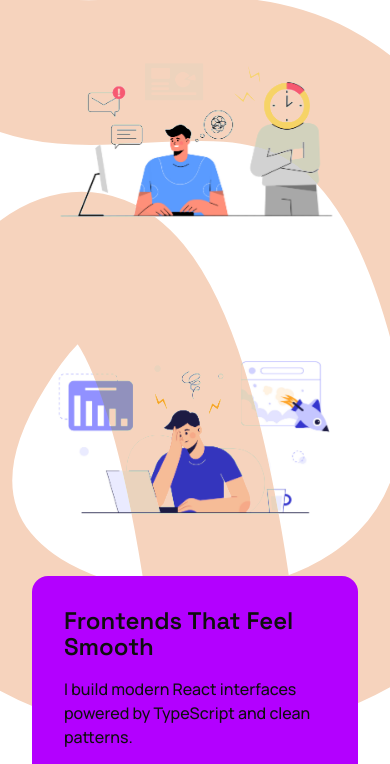
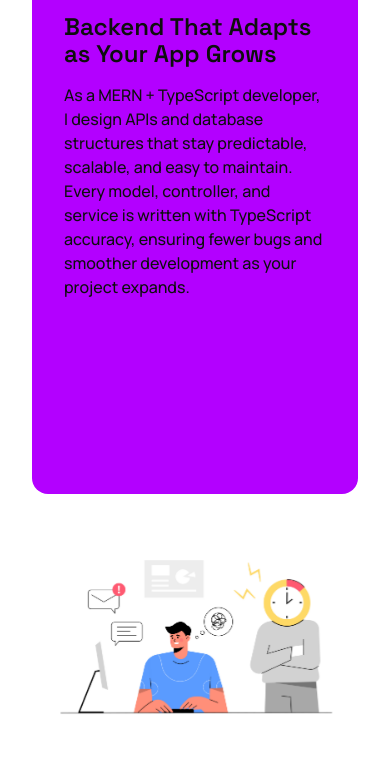
Before and after one commit to Ajith66310/portfolio, a React (Vite) app in the folder frontend/: page / in a window 390 px wide. Shown: the part 1479-2243 px from the top of the page. Built offline with nearby package versions, Linux system fonts and the light colour scheme; a web font is replaced by a local one.

Commit message:
fix: update SVG positioning and responsiveness for improved layout and visibility

```diff
--- a/frontend/src/Home.tsx
+++ b/frontend/src/Home.tsx
@@ -15,11 +15,13 @@ gsap.registerPlugin(ScrollTrigger);
 
 const Home = () => {
   useEffect(() => {
+    // 1. Initialize Lenis
     const lenis = new Lenis({
       duration: 1.2,
       easing: (t) => Math.min(1, 1.001 - Math.pow(2, -10 * t)),
     });
 
+    // 2. Sync Lenis with ScrollTrigger
     lenis.on("scroll", ScrollTrigger.update);
 
     const tickerCb = (time: number) => {
@@ -28,15 +30,15 @@ const Home = () => {
     gsap.ticker.add(tickerCb);
     gsap.ticker.lagSmoothing(0);
 
-    // SVG Logic Fix
+    // 3. Setup SVG Animation
     const isMobile = window.matchMedia("(max-width: 1000px)").matches;
     const pathId = isMobile ? "stroke-path-mobile" : "stroke-path-desktop";
     const path = document.getElementById(pathId);
 
     if (path instanceof SVGPathElement) {
-      // Ensure we get the fresh length
       const pathLength = path.getTotalLength();
 
+      // Initial state
       gsap.set(path, {
         strokeDasharray: pathLength,
         strokeDashoffset: pathLength
@@ -48,18 +50,19 @@ const Home = () => {
         scrollTrigger: {
           trigger: ".spotlight",
           start: "top top",
-          // Push end slightly further for mobile to ensure "fullness"
-          end: isMobile ? "bottom+=5% bottom" : "bottom bottom",
-          scrub: 0.5, // Added slight smoothing for mobile jitter
-          invalidateOnRefresh: true,
+          end: "bottom bottom",
+          scrub: true,
+          invalidateOnRefresh: true, // Recalculates if window resizes
         },
       });
     }
 
+    // 4. Force a refresh after a small delay to ensure layout is painted
     const refreshTimeout = setTimeout(() => {
       ScrollTrigger.refresh();
     }, 500);
 
+    // 5. Cleanup
     return () => {
       gsap.ticker.remove(tickerCb);
       lenis.destroy();
@@ -68,10 +71,15 @@ const Home = () => {
     };
   }, []);
 
+  // Recalculate ScrollTrigger on full page load (important for mobile images)
   useEffect(() => {
-    const handleLoad = () => ScrollTrigger.refresh();
+    const handleLoad = () => {
+      ScrollTrigger.refresh();
+    };
+
     window.addEventListener("load", handleLoad);
     window.addEventListener("resize", handleLoad);
+
     return () => {
       window.removeEventListener("load", handleLoad);
       window.removeEventListener("resize", handleLoad);
@@ -81,7 +89,9 @@ const Home = () => {
   return (
     <>
       <ScreenWarning />
-      <a href={img.cv} download className="btn-download">Download CV</a>
+      <a href={img.cv} download className="btn-download">
+        Download CV
+      </a>
 
       <button
         className="btn-scroll-top animate-bounce"
@@ -92,61 +102,106 @@ const Home = () => {
 
       <section className="hero">
         <TextAnimation animateOnScroll>
-          <h1>Hi, I'm Ajith K V — I build digital products that feel effortless, look modern, and scale without drama.</h1>
+          <h1>
+            Hi, I'm Ajith K V — I build digital products that feel effortless,
+            look modern, and scale without drama.
+          </h1>
         </TextAnimation>
       </section>
 
       <section className="spotlight">
         <div className="rows">
           <div className="img">
-            <img src={img.img1} alt="Database" />
+            <img src={img.img1} alt="Database concept visual" />
           </div>
         </div>
 
         <div className="rows">
           <div className="col">
             <div className="card">
-              <h2>Backend That Adapts</h2>
-              <p>As a MERN + TypeScript developer, I design APIs and database structures that stay predictable.</p>
+              <h2>Backend That Adapts as Your App Grows</h2>
+              <p>
+                As a MERN + TypeScript developer, I design APIs and database
+                structures that stay predictable, scalable, and easy to maintain.
+                Every model, controller, and service is written with TypeScript accuracy,
+                ensuring fewer bugs and smoother development as your project expands.
+              </p>
             </div>
           </div>
           <div className="col">
-            <div className="img"><img src={img.img3} alt="API" /></div>
+            <div className="img">
+              <img src={img.img3} alt="Backend API illustration" />
+            </div>
           </div>
         </div>
 
         <div className="rows">
           <div className="col">
-            <div className="img"><img src={img.img2} alt="Frontend" /></div>
+            <div className="img">
+              <img src={img.img2} alt="Frontend UI concept" />
+            </div>
           </div>
           <div className="col">
             <div className="card">
-              <h2>Frontends That Feel Smooth</h2>
-              <p>I build modern React interfaces powered by TypeScript and clean patterns.</p>
+              <h2>Frontends That Feel Smooth, Fast, and Typed</h2>
+              <p>
+                I build modern React interfaces powered by TypeScript, clean component
+                patterns, and reusable UI logic. From state management to animations,
+                every interaction is crafted to feel fast, consistent, and reliable —
+                giving users an experience that feels naturally intuitive.
+              </p>
             </div>
           </div>
         </div>
 
         <div className="rows">
           <div className="img">
-            <img src={img.img4} alt="Cloud" />
+            <img src={img.img4} alt="Cloud deployment visual" />
           </div>
         </div>
 
         <div className="svg-path">
-          <svg className="svg-desktop" width="1554" height="3791" viewBox="0 0 1554 3791" fill="none">
-            <path id="stroke-path-desktop" d="M707.54 166.337C707.54 166.337 87.0399 27.3369 167.04 1051.34C247.041 2075.34 1047.04 955.337 1359.04 2059.34C1671.04 3163.34 -227.58 3009.5 308.42 2145.5C844.42 1281.5 909.04 3630.34 909.04 3630.34" stroke="#F6D3BD" strokeWidth="320" strokeLinecap="round" />
+          {/* Desktop SVG */}
+          <svg
+            className="svg-desktop"
+            width="1554"
+            height="3791"
+            viewBox="0 0 1554 3791"
+            fill="none"
+            xmlns="http://www.w3.org/2000/svg"
+          >
+            <path
+              id="stroke-path-desktop"
+              d="M707.54 166.337C707.54 166.337 87.0399 27.3369 167.04 1051.34C247.041 2075.34 1047.04 955.337 1359.04 2059.34C1671.04 3163.34 -227.58 3009.5 308.42 2145.5C844.42 1281.5 909.04 3630.34 909.04 3630.34"
+              stroke="#F6D3BD"
+              strokeWidth="320"
+              strokeLinecap="round"
+            />
           </svg>
 
-          <svg className="svg-mobile" width="1554" height="5040" viewBox="0 0 1554 5040" fill="none">
-            <path id="stroke-path-mobile" d="M707.54 166.337C707.54 166.337 87.0399 27.3369 167.04 1051.34C247.041 2075.34 1047.04 955.337 1359.04 2059.34C1671.04 3163.34 -227.58 3009.5 308.42 2145.5C844.42 1281.5 829.92 4880 829.92 4880" stroke="#F6D3BD" strokeWidth="320" strokeLinecap="round" />
+          {/* Mobile SVG */}
+          <svg
+            className="svg-mobile"
+            width="1554" height="5040" viewBox="0 0 1554 5040" fill="none" xmlns="http://www.w3.org/2000/svg"
+          >
+            <path
+              id="stroke-path-mobile"
+              d="M707.54 166.337C707.54 166.337 87.0399 27.3369 167.04 1051.34C247.041 2075.34 1047.04 955.337 1359.04 2059.34C1671.04 3163.34 -227.58 3009.5 308.42 2145.5C844.42 1281.5 829.92 4880 829.92 4880"
+              stroke="#F6D3BD"
+              strokeWidth="320"
+              strokeLinecap="round"
+            />
           </svg>
         </div>
       </section>
 
       <section className="outro">
         <TextAnimation animateOnScroll blockColor="#F6D3BD">
-          <h1>Clarity, structure, and sharp execution to every line of code.</h1>
+          <h1>
+            Whether you need a product built from scratch or a system engineered
+            for scale — I'm here to bring clarity, structure, and sharp execution
+            to every line of code.
+          </h1>
         </TextAnimation>
       </section>
 
--- a/frontend/src/home.css
+++ b/frontend/src/home.css
@@ -120,20 +120,19 @@ img {
   gap: 1rem;
 }
 
-.spotlight .svg-path {
+.spotlight .svg-path{
   position: absolute;
-  top: 0; /* Changed from 25svh to 0 so start points match */
+  top: 25svh;
   left: 50%;
   transform: translate(-50%);
   width: 90%;
-  height: 100%; /* Spans the full spotlight section */
+  height: 100%;
   z-index: -1;
 }
 
-.spotlight .svg-path svg {
+.spotlight .svg-path svg{
   width: 100%;
-  height: 100%; /* Force SVG to fill the container height */
-  display: block;
+  height: auto;
 }
 
 /* Top-right CV button */
@@ -223,13 +222,11 @@ img {
 
   .spotlight .card{
     width: 100%;
-    height: fit-content;
   }
 
-.spotlight .svg-path {
-    top: 0; /* Ensure start point is top */
-    width: 180%; /* Dramatic curve for mobile */
-    height: 100%;
+  .spotlight .svg-path{
+    top: 15svh;
+    width: 180%;
   }
 }
 
@@ -261,10 +258,25 @@ margin: 0 auto;
 
   /* SVG visibility control */
 .svg-desktop {
+  display: block;
+}
+
+.svg-mobile {
+  display: none;
+}
+
+/* Small screens */
+@media (max-width: 1000px) {
+  .svg-desktop {
     display: none;
   }
 
   .svg-mobile {
     display: block;
-    overflow: visible; /* Prevents stroke clipping */
   }
+
+  .spotlight .svg-path {
+    top: 15svh;
+    width: 180%;
+  }
+}
```
